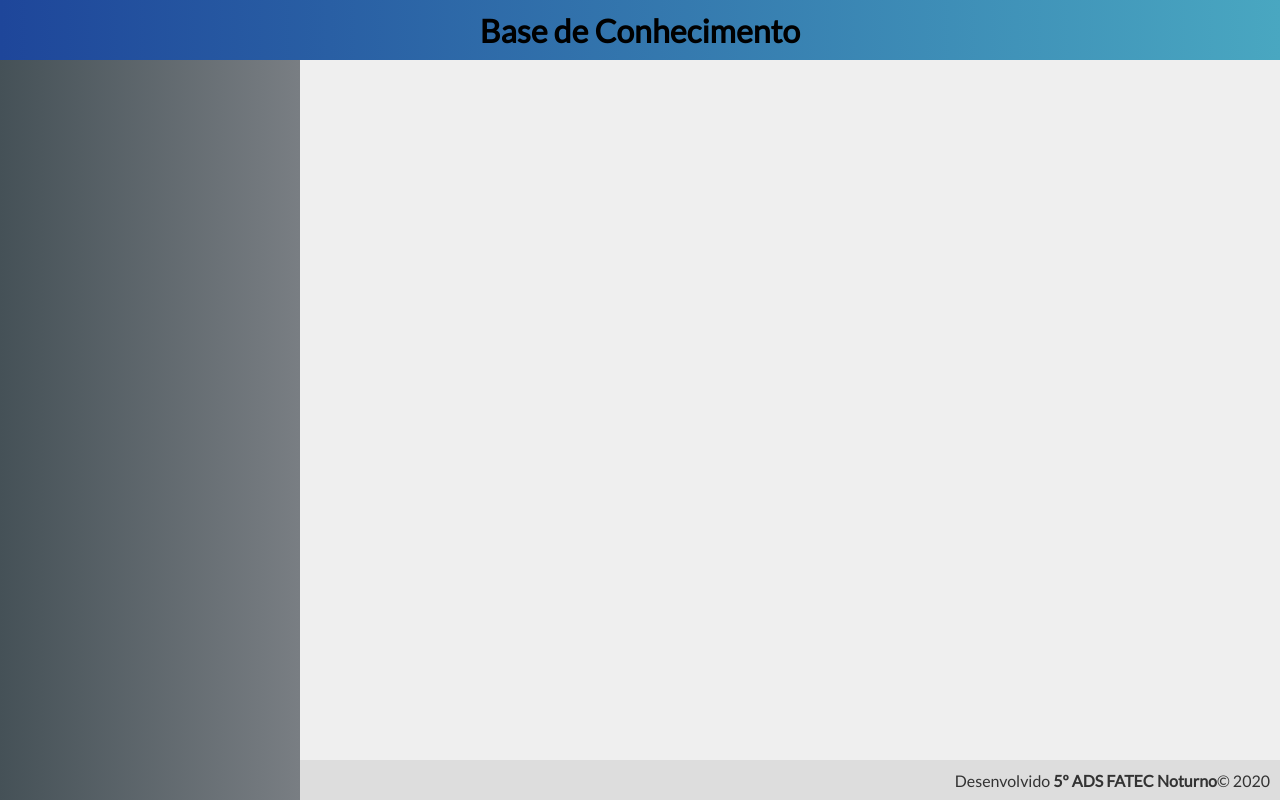
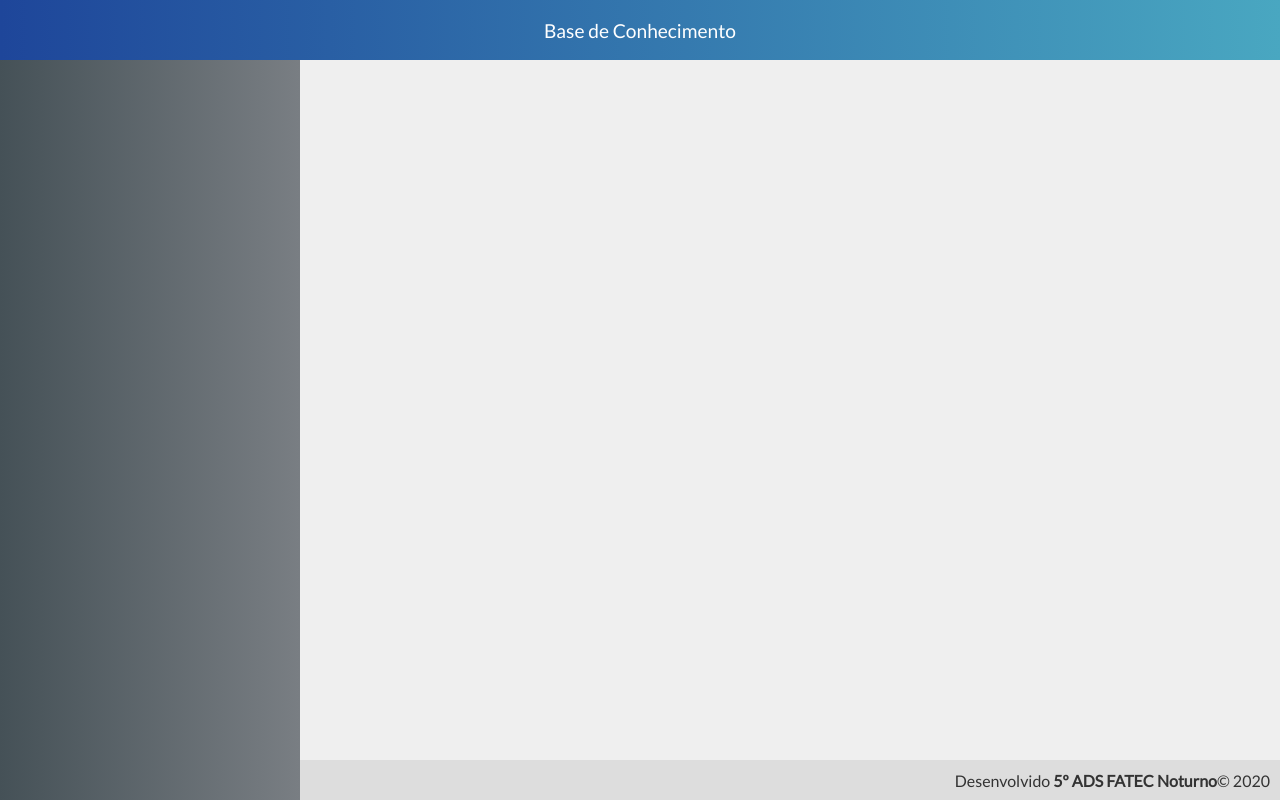
Before and after one commit to XandyGomes/conhecimento_noite, a Vue app in the folder frontend/: page / in a window 1280 px wide. Built offline with nearby package versions, Linux system fonts and the light colour scheme; the HTML template or start-up script is replaced by a standard one.

Commit message:
06.11.2020

```diff
--- a/frontend/src/components/template/Header.vue
+++ b/frontend/src/components/template/Header.vue
@@ -38,4 +38,12 @@ export default {
         justify-content: center;
         align-items: center;
     }
+    .title {
+        font-size: 1.2rem;
+        color: #fff;
+        font-weight: 100;
+        flex-grow: 1;
+        text-align: center;
+    }
+
 </style>
```
